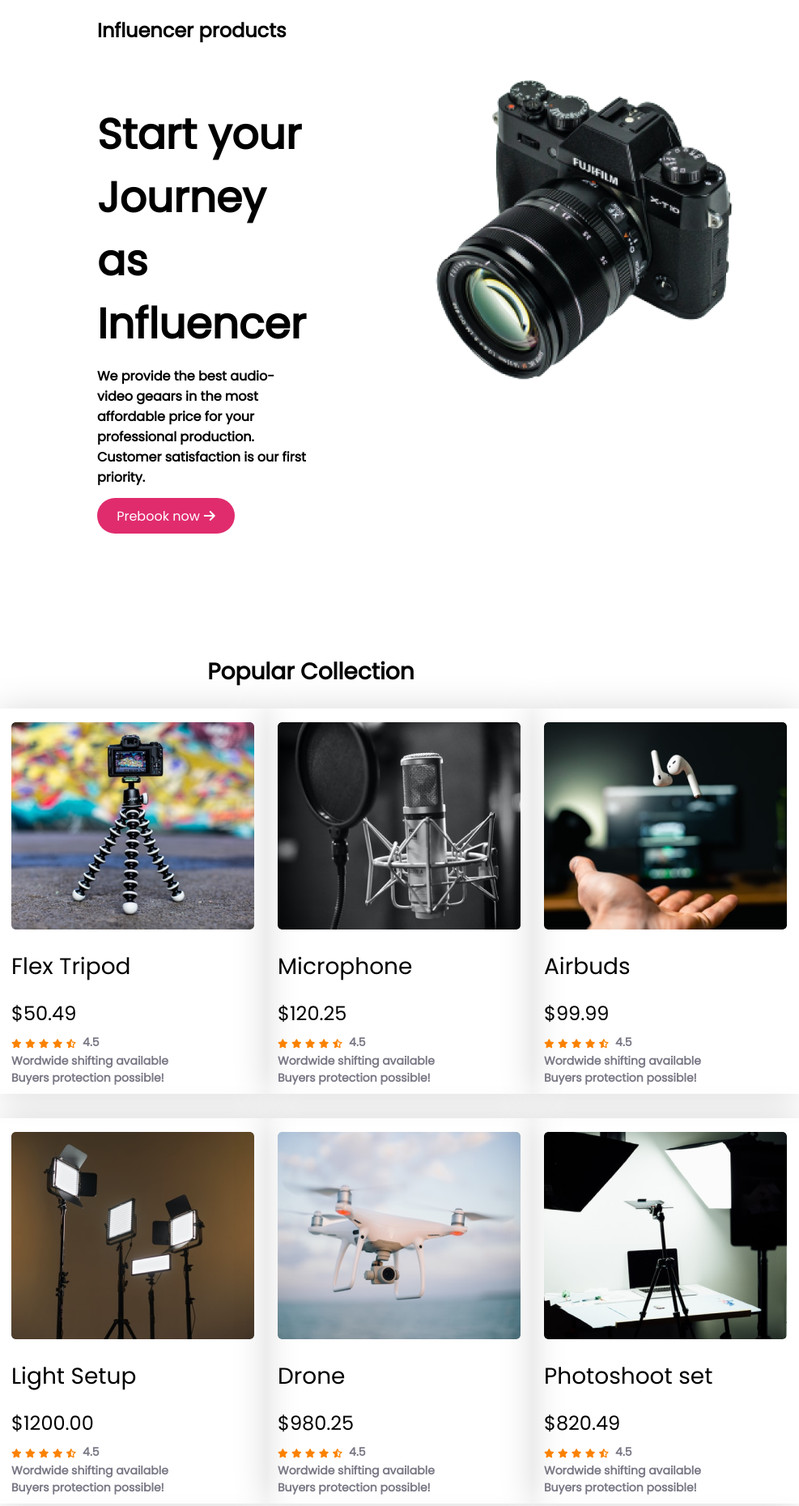
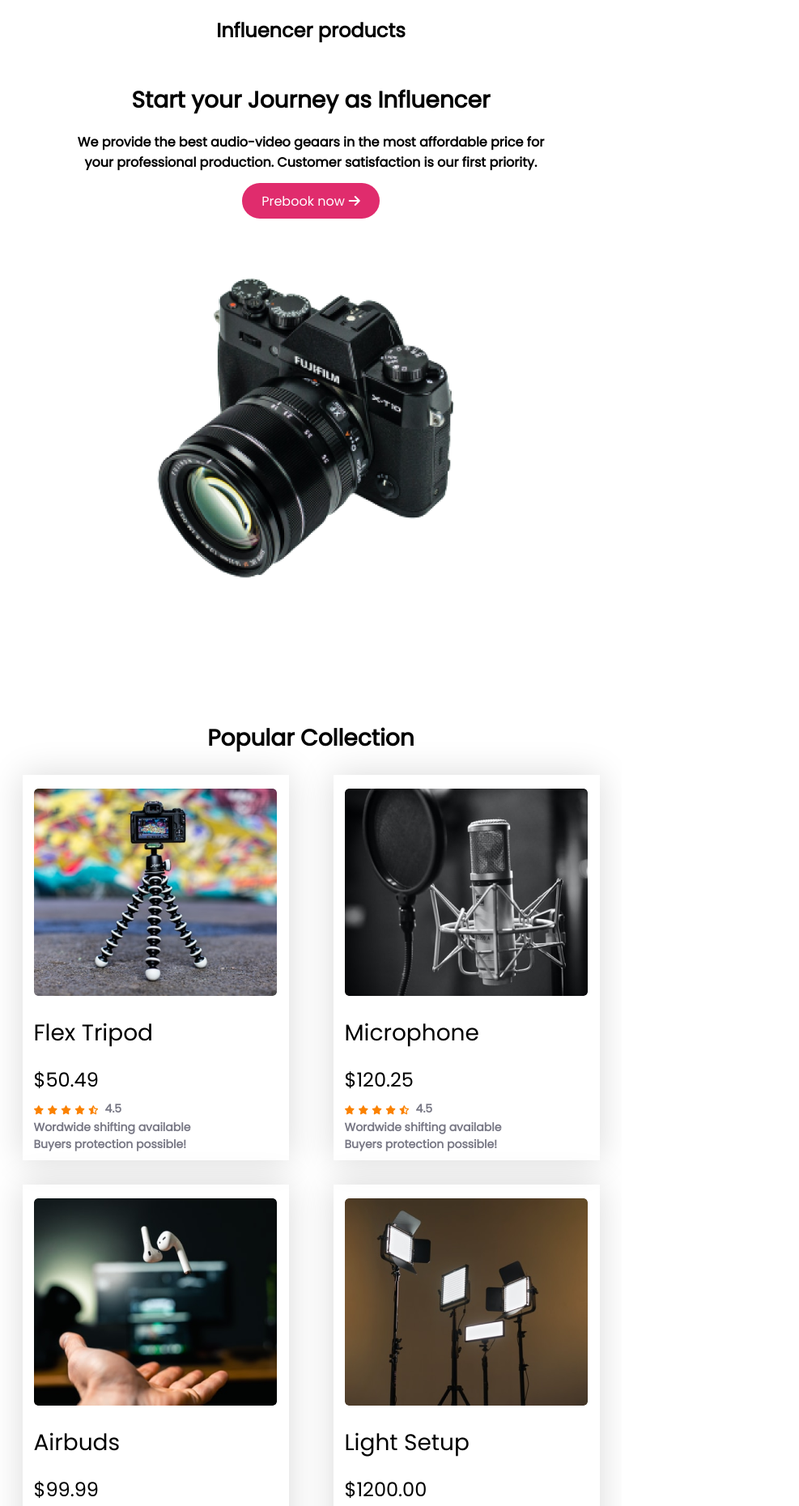
Before and after one commit to neloy005/influencer-gear, a plain HTML site: page index.html in a window 768 px wide. Shown: the top 1860 px of the page at 81% size, 987 px wide, since content can reach past the window. Drawn offline with Linux system fonts and the light colour scheme.

Commit message:
may be final push

```diff
--- a/style.css
+++ b/style.css
@@ -17,9 +17,11 @@ nav h2 {
 
 /* prebook section  */
 .prebook-section {
+    max-width: 1200px;
     display: flex;
     margin-left: 120px;
     margin-right: 120px;
+    margin: auto;
 }
 
 .prebook-info {
@@ -263,7 +265,7 @@ nav h2 {
         text-align: center;
     }
 
-    .gear-image img {
+    .gear-image {
         margin-top: 50px;
     }
 
@@ -300,7 +302,75 @@ nav h2 {
     .customer-care-img img {
         width: 100%;
     }
+}
+
+@media (min-width:688px) and (max-width:992px) {
+    .prebook-section {
+        flex-direction: column;
+        align-items: center;
+        margin: auto;
+        margin-left: 20px;
+        margin-right: 20px;
+    }
+
+    nav h2 {
+        text-align: center;
+    }
+
+    .prebook-info {
+        display: flex;
+        flex-direction: column;
+        align-items: center;
+        justify-content: center;
+        margin: 0px;
+    }
+
+    .gear-title h3 {
+        text-align: center;
+        font-size: 28px;
+    }
+
+    .gear-info h2 {
+        text-align: center;
+    }
+
+    .gear-image {
+        margin-top: 50px;
+    }
+
+    .all-products-section {
+
+        max-width: 900px;
+        margin: auto;
+        margin-top: 150px;
+
+    }
+
+    .products {
+        display: grid;
+        grid-template-columns: repeat(2, 1fr);
+        grid-row-gap: 30px;
+        justify-items: center;
+    }
+
+    .bonus-section {
+        margin: 20px;
+        max-width: 700px;
+        margin: auto;
 
 
+    }
 
+    .customer-care-service {
+        margin: 20px;
+    }
+
+    .customer-care {
+        flex-direction: column;
+        width: 700px;
+    }
+
+    .customer-care-img img {
+        width: 100%;
+    }
 }
```
